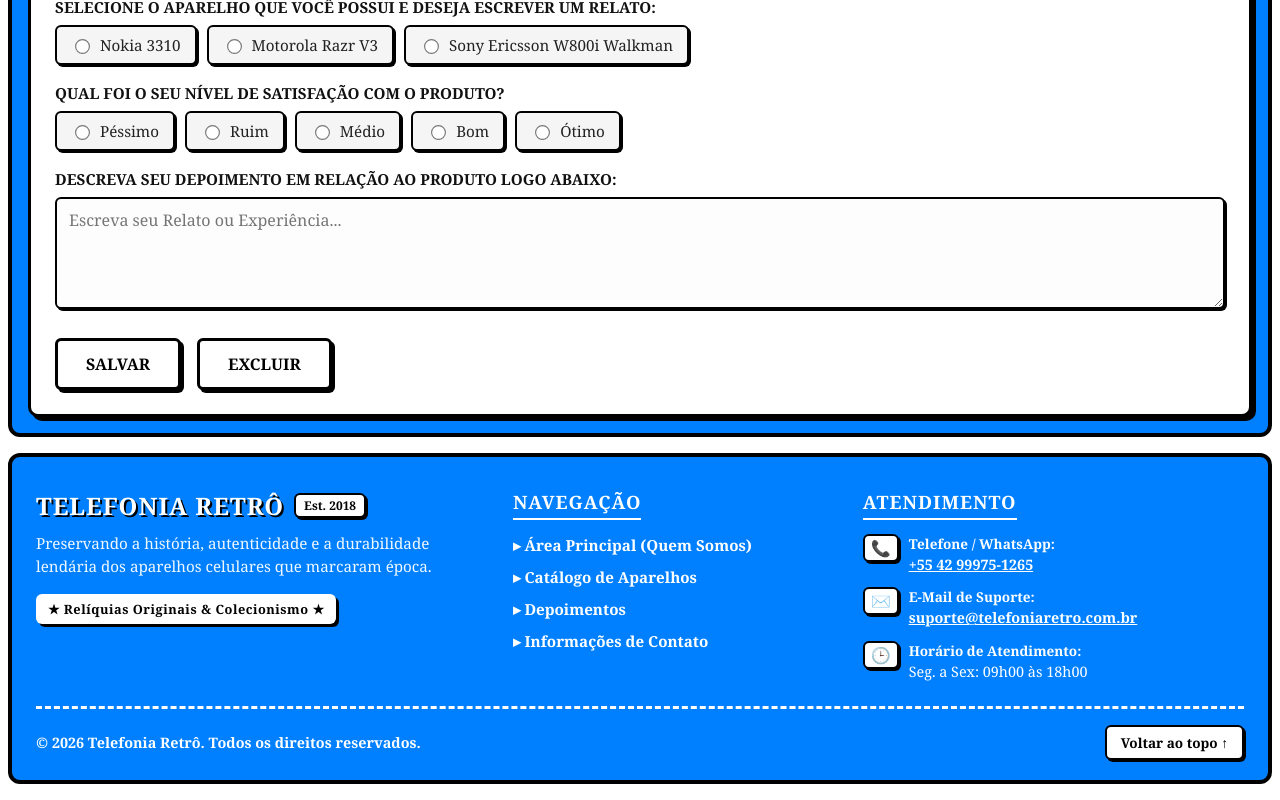
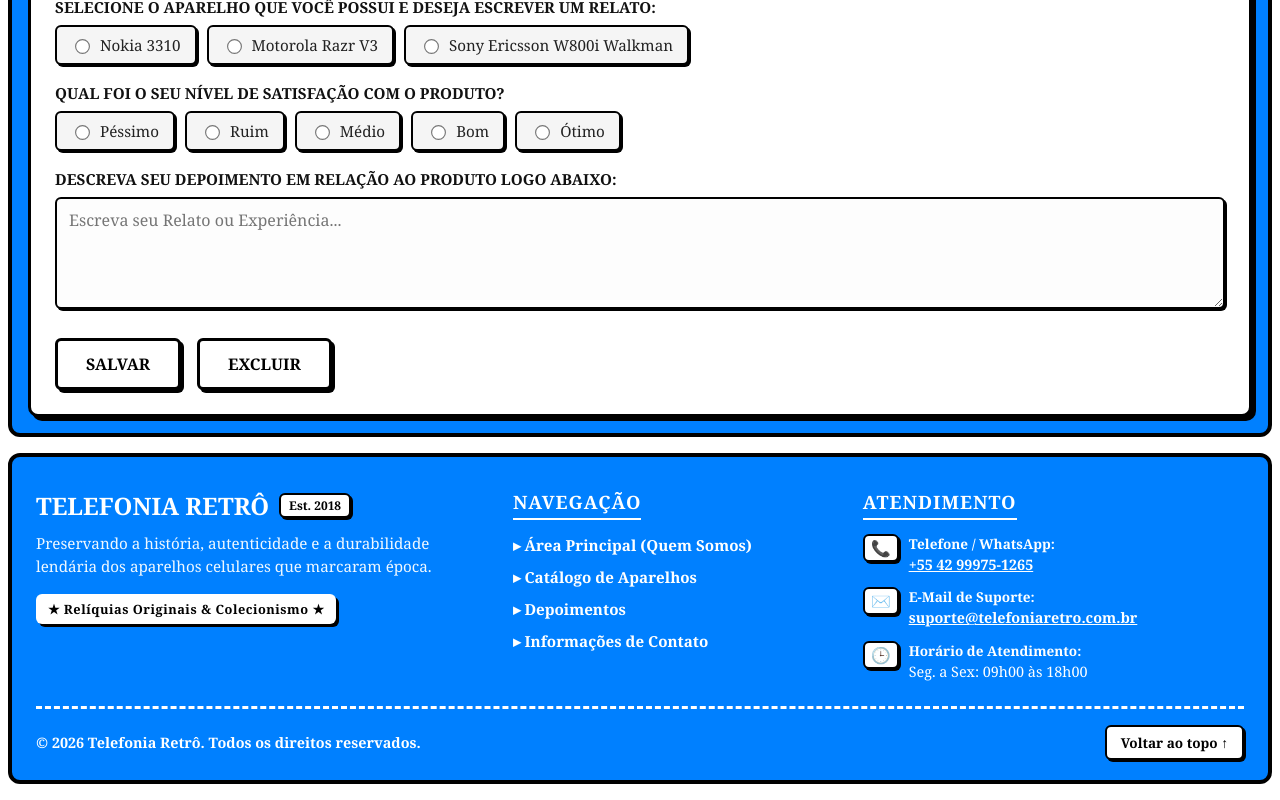
Before and after one commit to EduardoVD/WorkPhoneAngular, an Angular app: page / in a window 1280 px wide. Shown: the part 3716-4516 px from the top of the page. Built offline with nearby package versions, Linux system fonts and the light colour scheme.

Commit message:
Small CSS update.

```diff
--- a/src/app/components/footer/footer.css
+++ b/src/app/components/footer/footer.css
@@ -25,10 +25,7 @@
 
 .brand-title h2 {
     margin: 0;
-    font-size: 1.5rem;
-    letter-spacing: 1px;
     color: #ffffff;
-    text-shadow: 2px 2px 0px #000000;
 }
 
 .brand-badge {
@@ -91,7 +88,6 @@
 }
 
 .footer-links a:hover {
-    color: #0050ff;
     transform: translateX(5px);
 }
 
```
